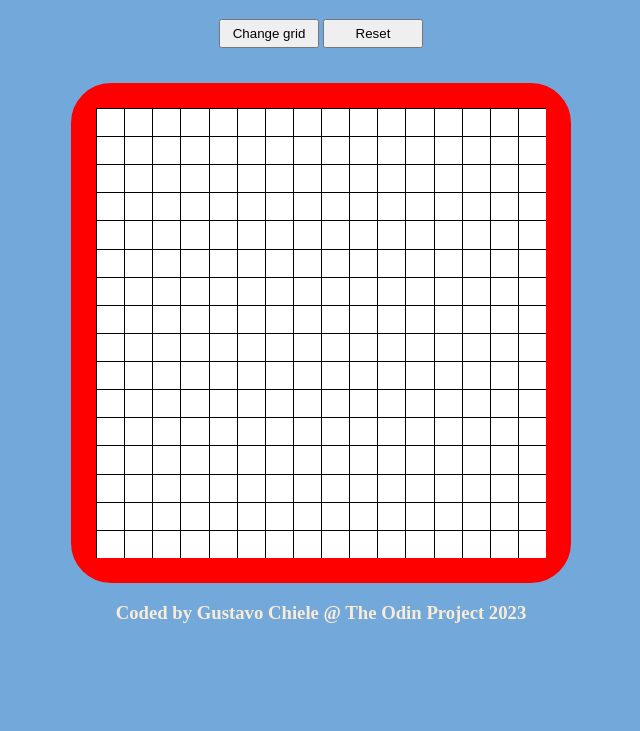
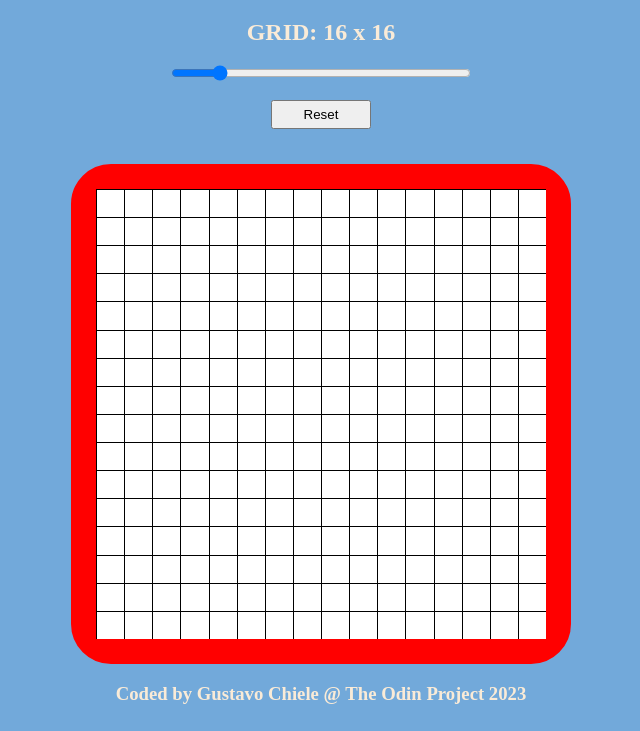
Before and after one commit to gutochiele/etch-a-sketch, a plain HTML site: page index.html in a window 1280 px wide. Shown: the part 69-800 px from the top of the page, without its empty margins (319-959 px from the left). Drawn offline with Linux system fonts and the light colour scheme.

Commit message:
added a slider to recieve the grid size input

```diff
--- a/index.html
+++ b/index.html
@@ -9,7 +9,8 @@
 <body>
     <h1>This is the Etch-a-Sketch Projetct!</h1>
     <div class="btnContainer">
-        <button class="btn">Change grid</button>
+        <label for="changeGrid">GRID: <span class="gridValue"></span></label>
+        <input id="changeGrid" type="range" name="changeGrid" min="2" max="100" value="16">
         <button class="rstBtn">Reset</button>
     </div>
     <div id="boardSection">
--- a/javascript.js
+++ b/javascript.js
@@ -27,15 +27,34 @@ grid.forEach((gridItem) => {
 }
 startPad(gridX, gridY)
 
-const btn = document.querySelector('.btn')
+// const btn = document.querySelector('.btn')
+//
+// btn.addEventListener('click', () => {
+//   const userInput = prompt('How many elements per line in your grid? (max 100)');
+//   if (userInput !== null && userInput !== '' && userInput <= 100) {
+//     gridX = gridY = userInput;
+//     startPad(gridX, gridY);
+// }
+// })
 
-btn.addEventListener('click', () => {
-  const userInput = prompt('How many elements per line in your grid? (max 100)');
-  if (userInput !== null && userInput !== '' && userInput <= 100) {
-    gridX = gridY = userInput;
-    startPad(gridX, gridY);
+const slider = document.querySelector('#changeGrid');
+const gridValue = document.querySelector('.gridValue');
+gridValue.innerHTML = "16 x 16";
+
+
+function handleUpdate(){
+  const userInput = slider.value;
+  gridX = gridY = userInput;
+  startPad(gridX, gridY);
+  gridValue.innerHTML = slider.value + " x " + slider.value;
 }
-})
+
+function updateInputText(){
+  gridValue.innerHTML = slider.value + " x " + slider.value;
+}
+
+slider.addEventListener('change', handleUpdate);
+slider.addEventListener('mousemove', updateInputText);
 
 const rstBtn = document.querySelector('.rstBtn')
 rstBtn.addEventListener('click', () => {
--- a/style.css
+++ b/style.css
@@ -5,12 +5,18 @@
 }
 
 h1,
-h3{
+h3,
+label{
     color: antiquewhite;
 }
 
 h1{
     font-style: italic;
+}
+
+label{
+    font-size: 1.5rem;
+    font-weight: bold;
 }
 
 .btn,
@@ -51,3 +57,15 @@ body{
     aspect-ratio: 1/1;
 
 }
+
+.btnContainer{
+    display: flex;
+    align-items: center;
+    justify-content: space-between;
+    flex-direction: column;
+    height: 15vh;
+}
+
+.btnContainer input{
+    width: 300px;
+}
```
